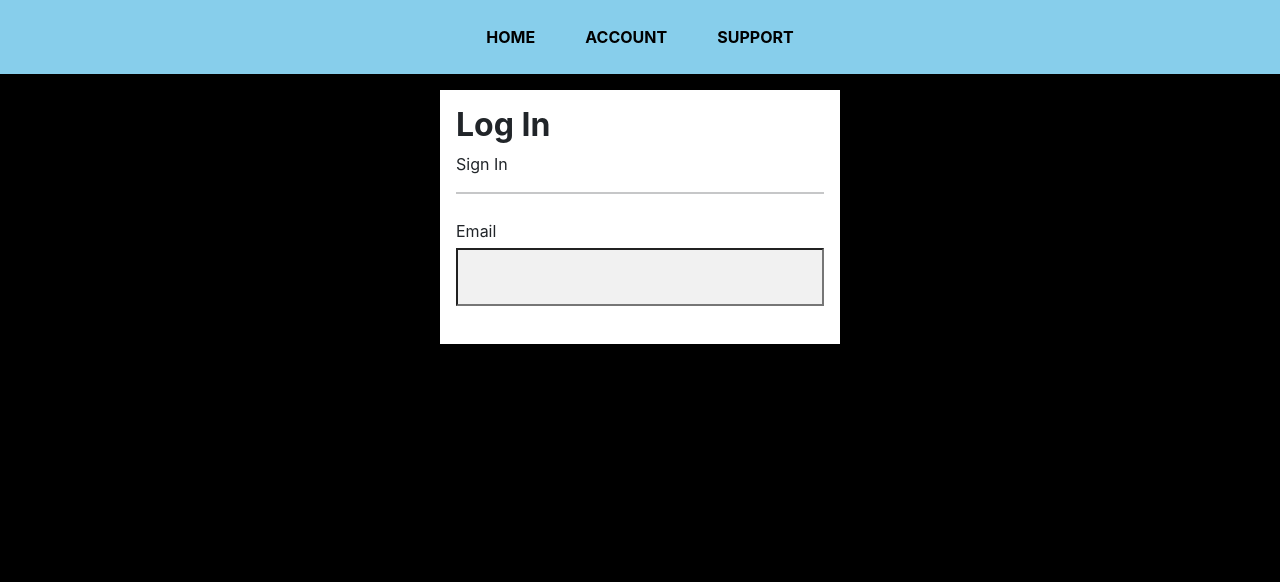
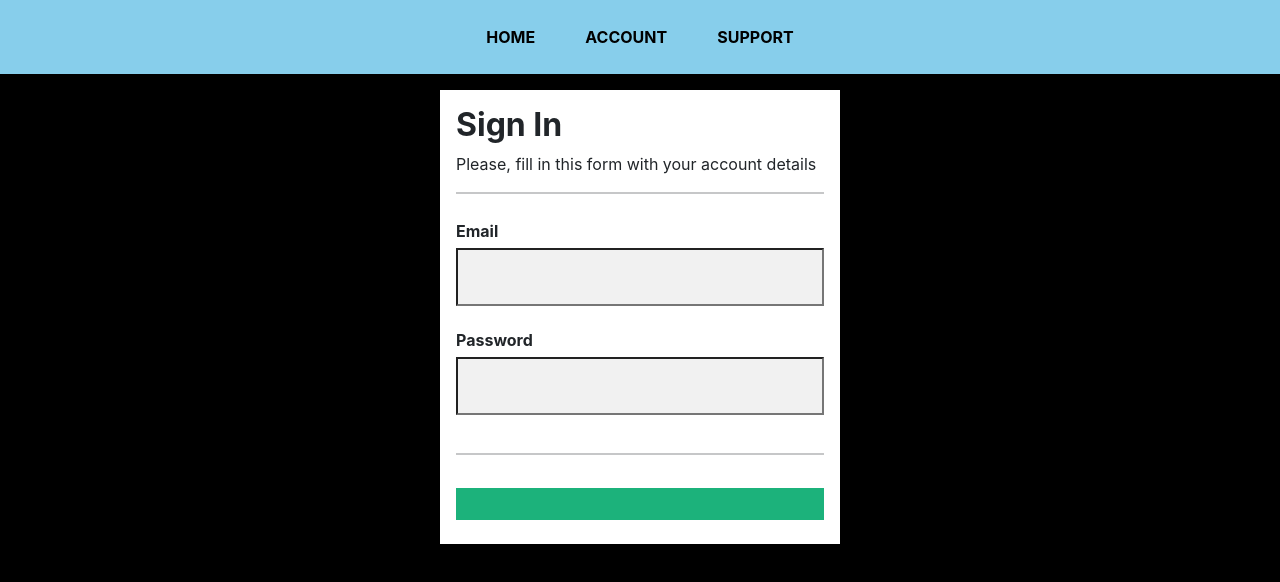
Before and after one commit to sandip623/iATS, a React (Create React App) app in the folder iats-client/: page /Signin in a window 1280 px wide. Shown: the top 582 px of the page. Built offline with nearby package versions, Linux system fonts and the light colour scheme.

Commit message:
began signin page frontend

```diff
--- a/iats-client/src/SignInForm.jsx
+++ b/iats-client/src/SignInForm.jsx
@@ -4,11 +4,16 @@ const SigninForm = () => {
     return (
         <form method="POST">
             <div className="container-signin">
-                <h2><b>Log In</b></h2>
-                <p>Sign In </p>
+                <h2><b>Sign In</b></h2>
+                <p>Please, fill in this form with your account details</p>
                 <hr/>
-                <label htmlFor="email">Email</label>
-                <input type="text"/>
+                <label htmlFor="email"><b>Email</b></label>
+                <input type="text" className="email"/>
+                <label htmlFor="pwd"><b>Password</b></label>
+                <input type="password" className="pwd"/>
+                <hr/>
+                {/* we want to rename the button class for signin */}
+                <button type="submit" className="registerBtn"/>
             </div>
         </form>
     );
```
